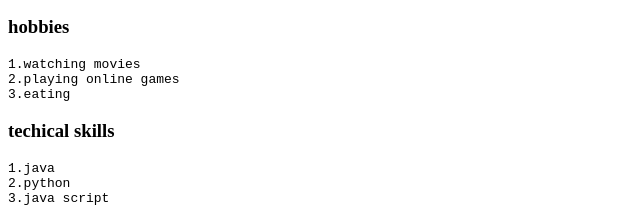
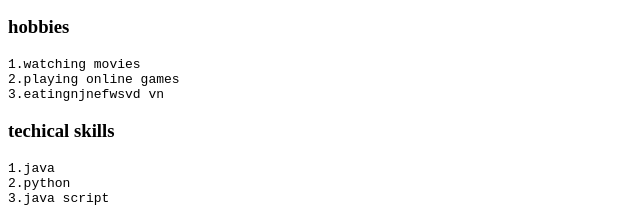
Before and after one commit to saikumarreddy12/saikumar3, a plain HTML site: page index.html in a window 1280 px wide. Shown: the part 146-368 px from the top of the page, 0-640 px from the left. Drawn offline with Linux system fonts and the light colour scheme.

```diff
--- a/index.html
+++ b/index.html
@@ -10,7 +10,7 @@
 <pre>
 1.watching movies
 2.playing online games
-3.eating
+3.eatingnjnefwsvd vn
 </pre>
 <h3>techical skills</h3>
 <pre>
```
